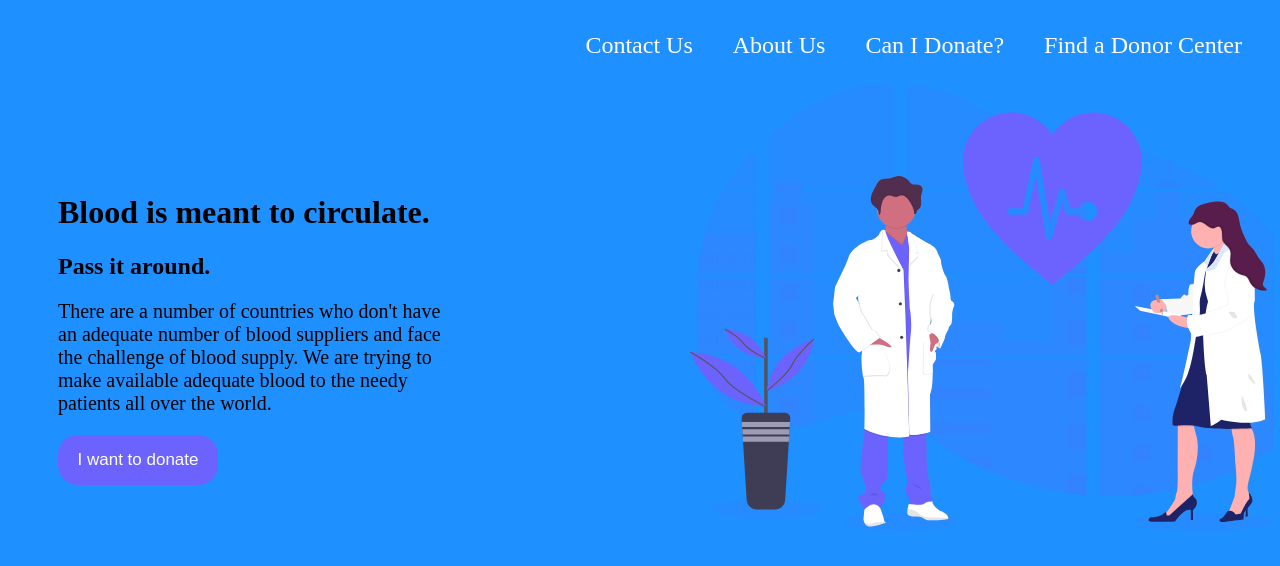
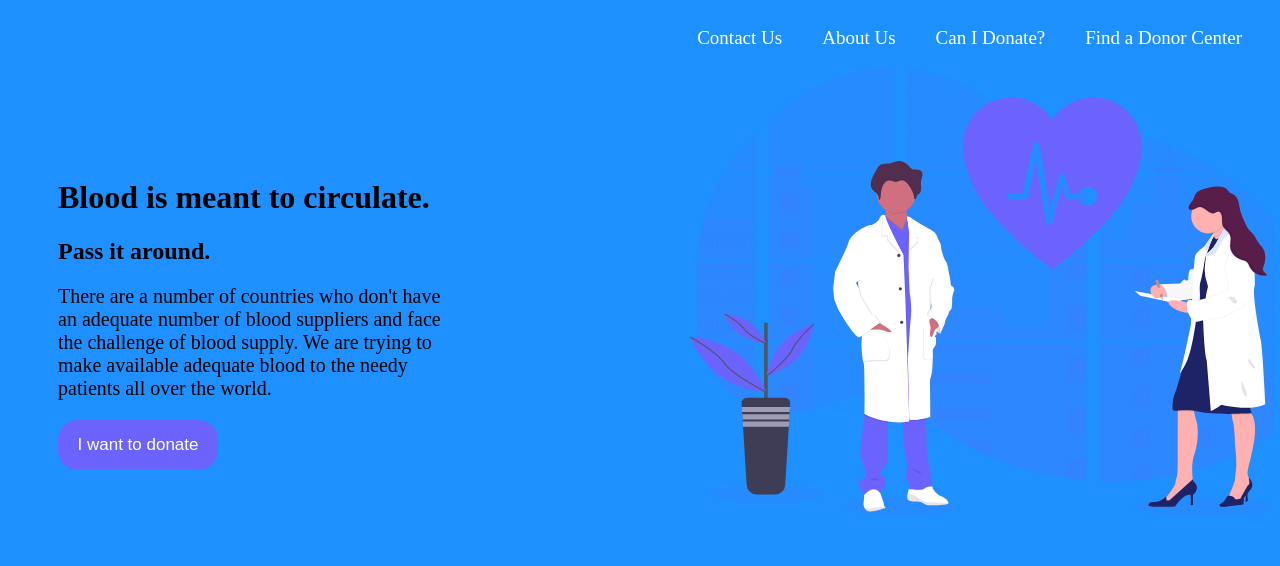
Before and after one commit to Dalexz4/blood-donation-landing-page, a plain HTML site: page index.html in a window 1280 px wide. Shown: the top 566 px of the page. Drawn offline with Linux system fonts and the light colour scheme.

Commit message:
Update style.css

```diff
--- a/style.css
+++ b/style.css
@@ -12,7 +12,7 @@ li {
 .menu,
 li,
 a {
-  font-size: 24px;
+  font-size: 19px;
   color: #fff;
   text-decoration: none;
   padding: 0 10px;
```
